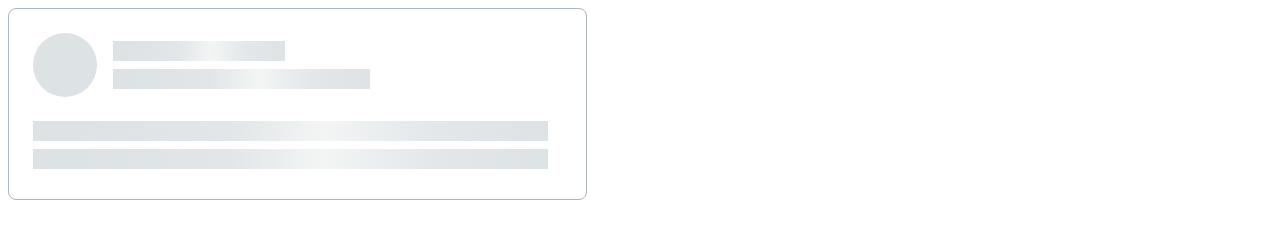
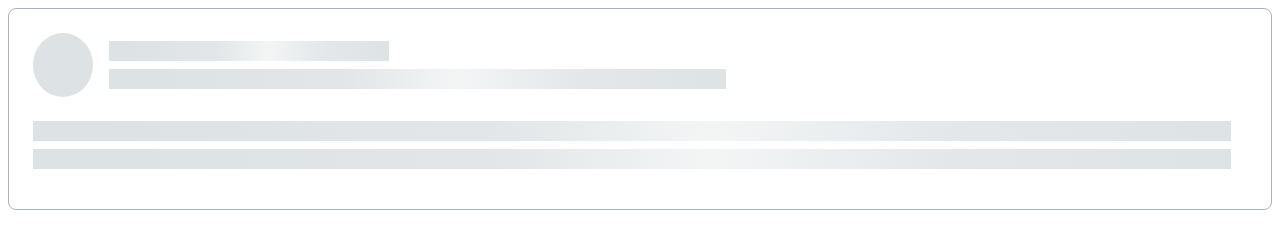
Before and after one commit to js-tasks-ru/htmlcss-20230411_eugenia-surago, a website: page 04-lection2/02-skeleton/index.html in a window 1280 px wide. Drawn offline with Linux system fonts and the light colour scheme.

Commit message:
fix skeleton comments

```diff
--- a/04-lection2/02-skeleton/skeleton.css
+++ b/04-lection2/02-skeleton/skeleton.css
@@ -5,8 +5,6 @@
     border-radius: 8px;
     padding: 24px 40px 32px 24px;
     box-sizing: border-box;
-    width: 579px;
-    height: 192px
 }
 
 .skelet__top {
@@ -16,6 +14,7 @@
 }
 
 .skelet__rect {
+    width: 100%;
     margin-top: 8px;
 }
 
@@ -37,15 +36,15 @@
 }
 
 .skelet__line_min {
-    width: 172px;
+    width: 25%;
 }
 
 .skelet__line_mid {
-    width: 257px;
+    width: 55%;
     margin-top: 8px;
 }
 
 .skelet__line_max {
-    width: 515px;
+    width: 100%;
     margin-bottom: 8px;
 }
```
